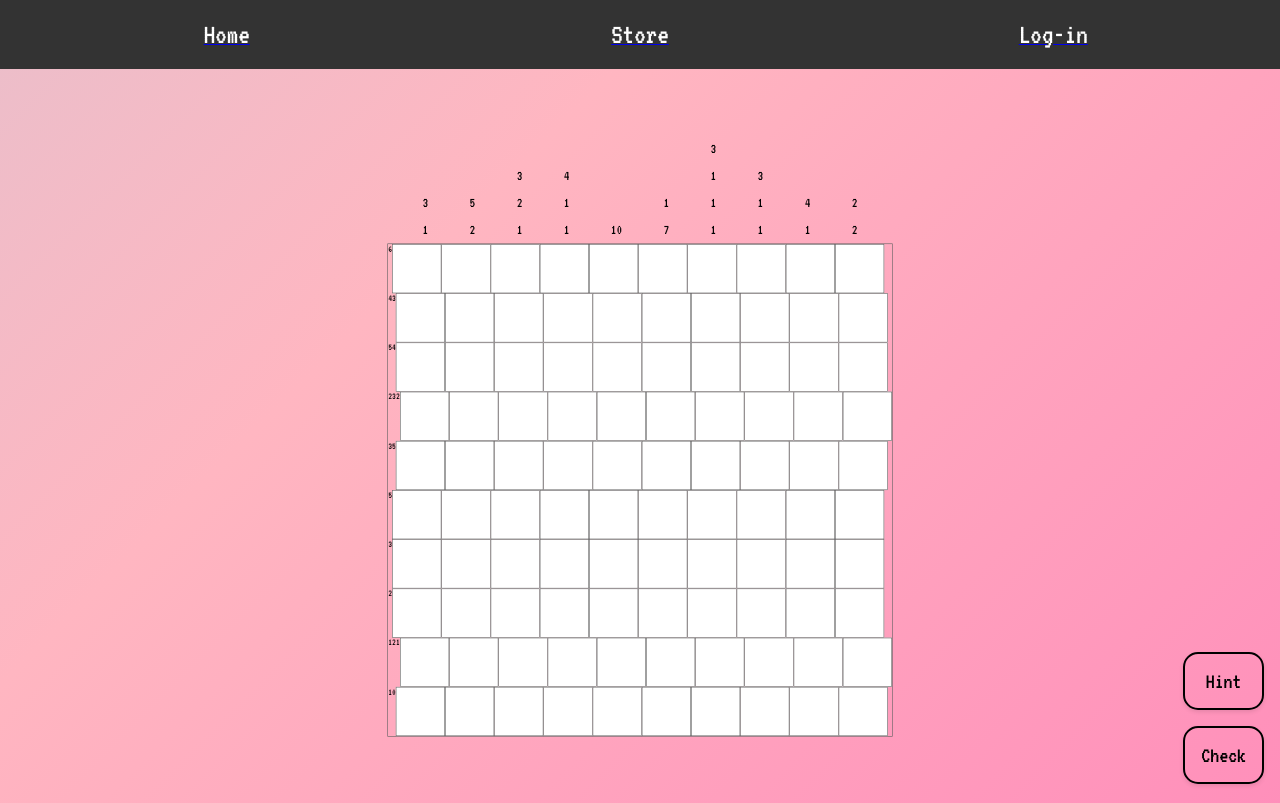
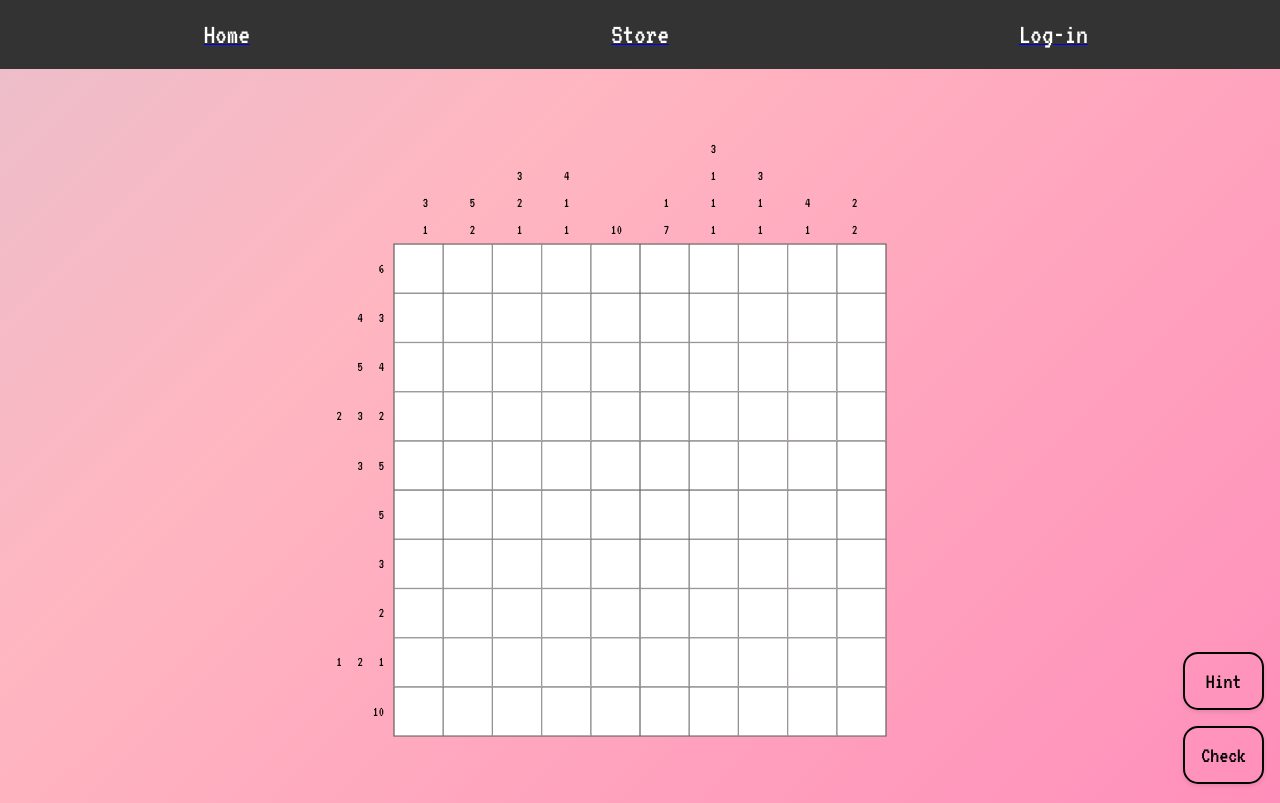
Before and after one commit to alanc224/CSC473FinalProject, a React (Vite) app in the folder nonogram-app/: page /game/10x10 in a window 1280 px wide. Built offline with nearby package versions, Linux system fonts and the light colour scheme.

Commit message:
gamepage css fixes

```diff
--- a/nonogram-app/src/pages/gamepage.css
+++ b/nonogram-app/src/pages/gamepage.css
@@ -42,9 +42,10 @@
 .clues-rows {
     position: absolute;
     top: 50%;
-    right: 100%;
     font-size: 1.5rem;
     transform: translate(0%, -50%);
+    display: flex;
+    gap: 1.6rem;
 }
 
 .clues-cols {
--- a/nonogram-app/src/pages/gamepage.jsx
+++ b/nonogram-app/src/pages/gamepage.jsx
@@ -248,16 +248,16 @@ export default function GamePage() {
   let spacing;
   switch (params.size) {
     case "5x5":
-      spacing = "4.2rem";
+      spacing =[ "4.2rem", "104%"];
       break;
     case "10x10":
-      spacing = "4.3rem";
+      spacing = ["4.3rem", "102%"];
       break;
     case "15x15":
-      spacing = "4.45rem";
+      spacing = ["4.45rem", "101%"];
       break;
     case "20x20":
-      spacing = "4.3rem";
+      spacing = ["4.3rem", "101%"];
       break;
   }
 
@@ -265,7 +265,7 @@ export default function GamePage() {
     <>
       <Navbar/>
       <div className="gamepage" style={{ transform: `scale(${scale}%)` }}>
-        <div className="clues-cols" style={{ gap: spacing }}>
+        <div className="clues-cols" style={{ gap: spacing[0] }}>
           {/* Map over each column of the clues */}
           {cluesCols.map((column, colIndex) => (
             <div key={colIndex} className="clues-column">
@@ -281,9 +281,11 @@ export default function GamePage() {
           {/* Map over each row of the grid */}
           {board.map((row, rowIndex) => (
             <div key={rowIndex} className="grid-row">
-              {cluesRows[rowIndex].map((clue, clueIndex) => (
-                <span key={clueIndex}>{clue} </span>
-              ))}
+              <div className="clues-rows" style={{ right: spacing[1] }}>
+                {cluesRows[rowIndex].map((clue, clueIndex) => (
+                  <span key={clueIndex}>{clue} </span>
+                ))}
+              </div>
               {/* Map over each cell in the row */}
               {row.map((cell, colIndex) => (
                 <div key={colIndex} className={`grid-cell ${cell === '1' ? 'active' : ''} ${cell === 'w' ? 'wrong' : ''}`} onClick={() => boardUpdate(rowIndex, colIndex)}>{cell === 'x' ? 'x' : ''}</div>
```
